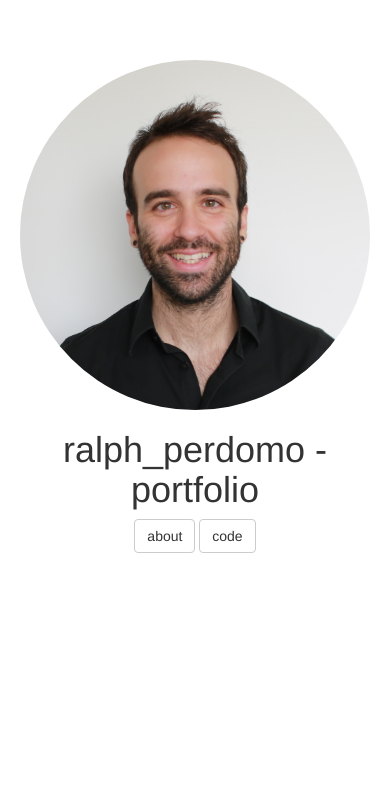
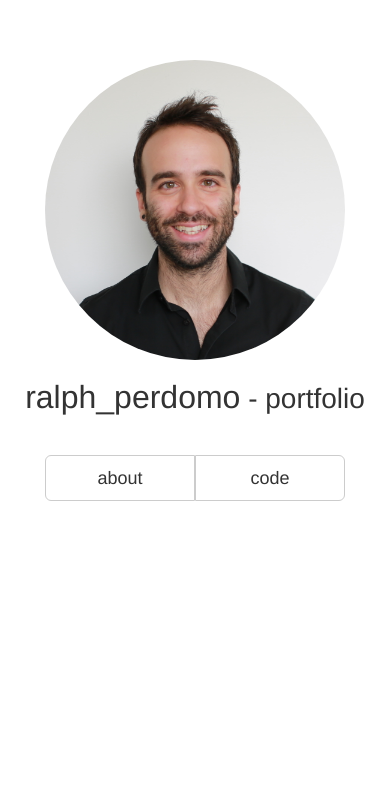
Before and after one commit to pseudoralph/portfolio, a plain HTML site: page index.html in a window 390 px wide. Shown: the top 788 px of the page. Drawn offline with nearby package versions, Linux system fonts and the light colour scheme.

Commit message:
set mobile responsiveness of index.html

```diff
--- a/css/styles.css
+++ b/css/styles.css
@@ -37,6 +37,11 @@ span.intro {
   font-weight: 300;
 }
 
+.navbuttons {
+  margin-top: 60px;
+  width: 400px;
+}
+
 .heading {
   padding: 5px;
   background-color: #F8F8F8;
@@ -69,3 +74,28 @@ span.intro {
 .cleafix {
   clear: both;
 }
+
+@media screen and (max-width:480px) {
+
+  .profile {
+    max-width: 300px;
+  }
+
+  .navbuttons {
+    margin-top: 40px;
+    width: 300px;
+  }
+
+
+  h1.intro {
+    font-size: 32px;
+    font-weight: 300;
+    text-align: center;
+  }
+
+  span.intro {
+    font-size: 28px;
+    font-weight: 100;
+  }
+
+}
--- a/index.html
+++ b/index.html
@@ -22,10 +22,13 @@
 
           <h1 class="intro">ralph_perdomo<span class="intro"> - portfolio</span></h1>
 
-          <div class="center">
-            <a class="btn btn-default" href="about.html" role="button">about</a>
-            <a class="btn btn-default" href="code.html" role="button">code</a>
+          <div class="navbuttons center">
+            <div class="btn-group btn-group-justified btn-group-lg">
+              <a class="btn btn-default" href="about.html" role="button">about</a>
+              <a class="btn btn-default" href="code.html" role="button">code</a>
+            </div>
           </div>
+
 
 
 
```
Also changed, not shown: about.html (+7 -17 lines), code.html (+19 -10 lines).
